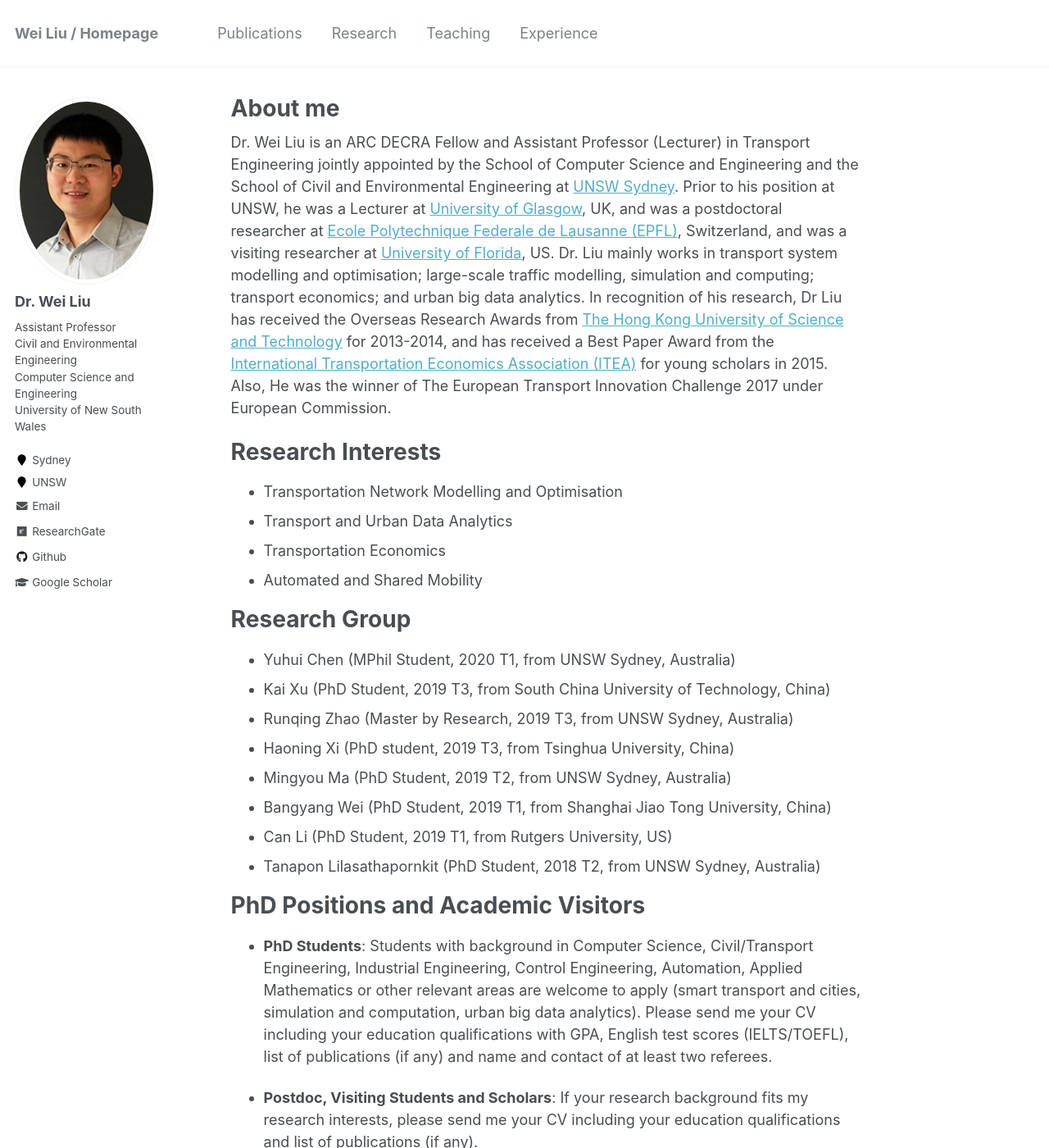
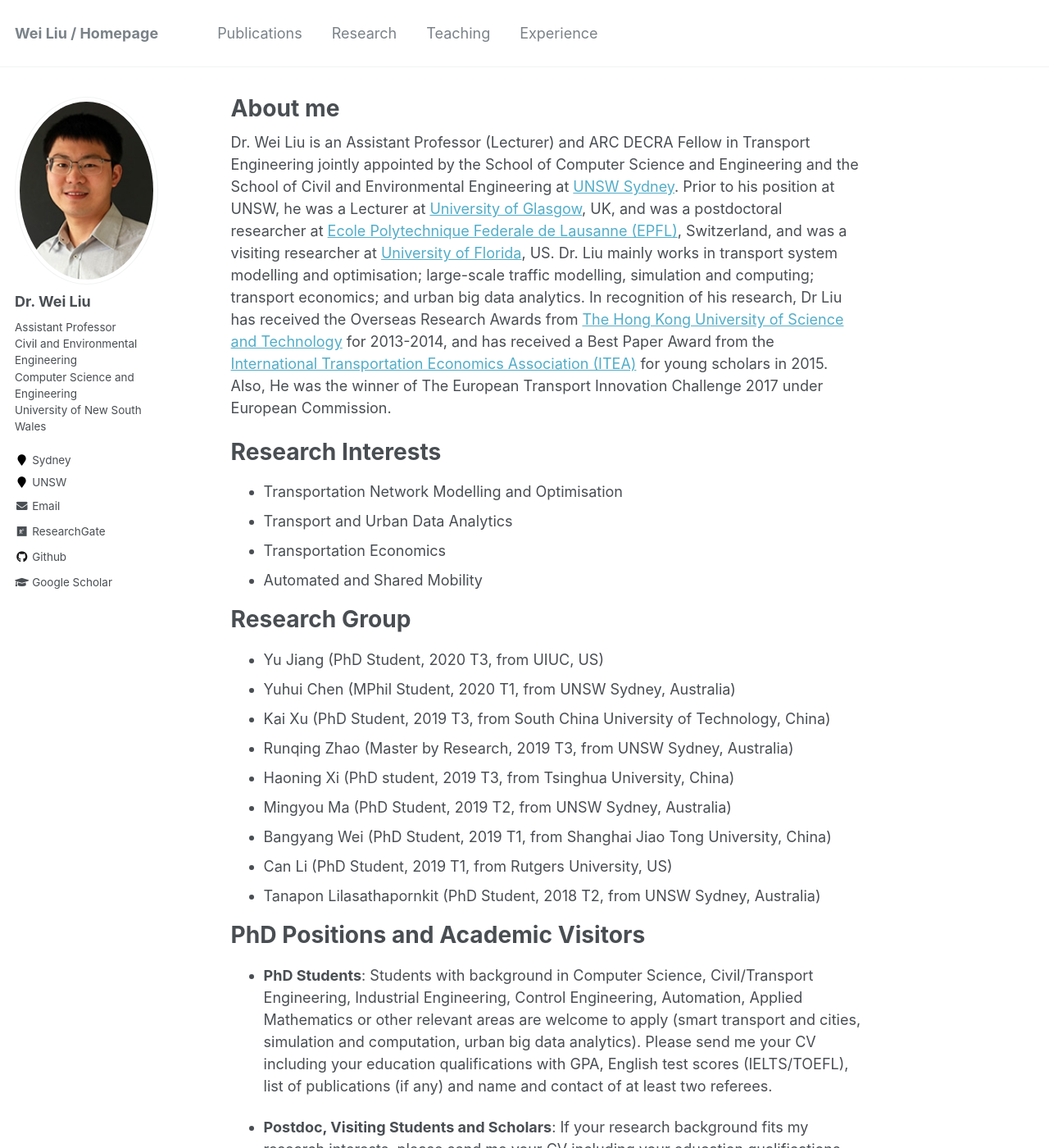
Before and after one commit to weiliu2016/weiliu2016.github.io, a Jekyll site: the page built from _pages/about.md, in a window 1280 px wide and 1400 px high. Shown: the whole window at 82% size. Built offline with Jekyll 4.4.1, drawn with Linux system fonts in a browser that asks for light colours; some of the changed text lies outside the part shown.

Commit message:
Update about.md

```diff
--- a/_pages/about.md
+++ b/_pages/about.md
@@ -8,7 +8,7 @@ redirect_from:
   - /about.html
 ---
 
-Dr. Wei Liu is an ARC DECRA Fellow and Assistant Professor (Lecturer) in Transport Engineering jointly appointed by the School of Computer Science and Engineering and the School of Civil and Environmental Engineering at [UNSW Sydney](https://www.unsw.edu.au/). Prior to his position at UNSW, he was a Lecturer at [University of Glasgow](https://www.gla.ac.uk/), UK, and was a postdoctoral researcher at [Ecole Polytechnique Federale de Lausanne (EPFL)](https://www.epfl.ch/en/), Switzerland, and was a visiting researcher at [University of Florida](http://www.ufl.edu/), US. Dr. Liu mainly works in transport system modelling and optimisation; large-scale traffic modelling, simulation and computing; transport economics; and urban big data analytics. In recognition of his research, Dr Liu has received the Overseas Research Awards from [The Hong Kong University of Science and Technology](https://www.ust.hk/home) for 2013-2014, and has received a Best Paper Award from the [International Transportation Economics Association (ITEA)](https://iteaweb.org/) for young scholars in 2015. Also, He was the winner of The European Transport Innovation Challenge 2017 under European Commission.
+Dr. Wei Liu is an Assistant Professor (Lecturer) and ARC DECRA Fellow in Transport Engineering jointly appointed by the School of Computer Science and Engineering and the School of Civil and Environmental Engineering at [UNSW Sydney](https://www.unsw.edu.au/). Prior to his position at UNSW, he was a Lecturer at [University of Glasgow](https://www.gla.ac.uk/), UK, and was a postdoctoral researcher at [Ecole Polytechnique Federale de Lausanne (EPFL)](https://www.epfl.ch/en/), Switzerland, and was a visiting researcher at [University of Florida](http://www.ufl.edu/), US. Dr. Liu mainly works in transport system modelling and optimisation; large-scale traffic modelling, simulation and computing; transport economics; and urban big data analytics. In recognition of his research, Dr Liu has received the Overseas Research Awards from [The Hong Kong University of Science and Technology](https://www.ust.hk/home) for 2013-2014, and has received a Best Paper Award from the [International Transportation Economics Association (ITEA)](https://iteaweb.org/) for young scholars in 2015. Also, He was the winner of The European Transport Innovation Challenge 2017 under European Commission.
 
 Research Interests
 ======
@@ -19,6 +19,7 @@ Research Interests
 
 Research Group
 ======
+- Yu Jiang (PhD Student, 2020 T3, from UIUC, US)
 - Yuhui Chen (MPhil Student, 2020 T1, from UNSW Sydney, Australia)
 - Kai Xu (PhD Student, 2019 T3, from South China University of Technology, China)
 - Runqing Zhao (Master by Research, 2019 T3, from UNSW Sydney, Australia)
```
Also changed, not shown: other parts of _pages/about.md (+2 -2 lines).
